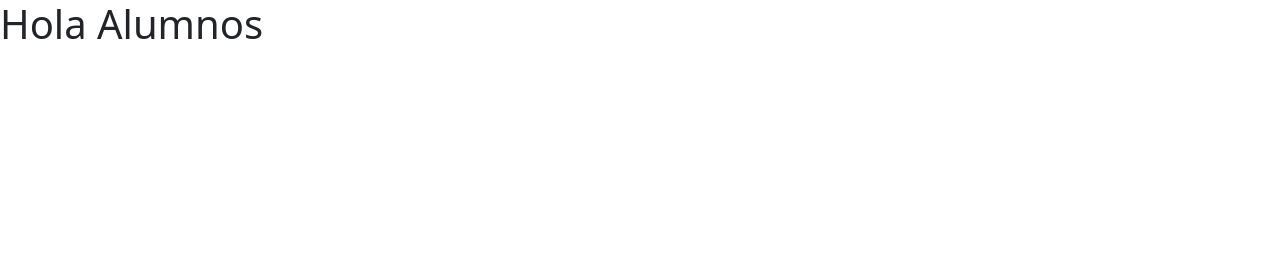
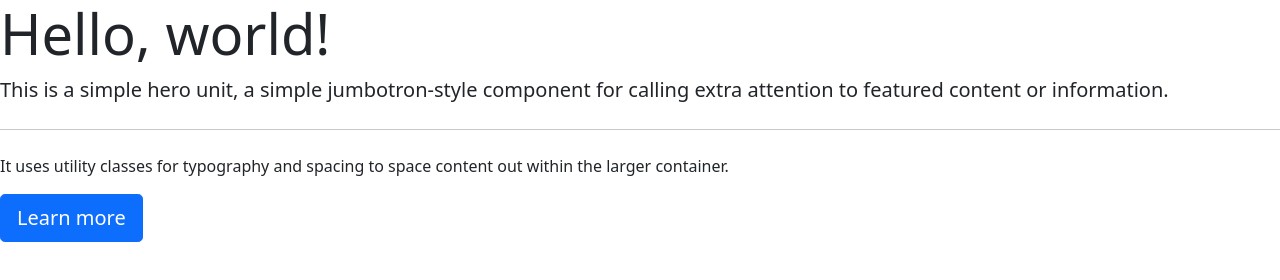
Before and after one commit to mentorrolling/singlepage, a plain HTML site: page index.html in a window 1280 px wide. Drawn offline with nearby package versions, Linux system fonts and the light colour scheme.

Commit message:
Trabajando en el main

```diff
--- a/index.html
+++ b/index.html
@@ -14,7 +14,23 @@
     <title>Single Page</title>
   </head>
   <body>
-    <h1>Hola Alumnos</h1>
+    <header></header>
+    <main>
+      <div class="jumbotron">
+        <h1 class="display-4">Hello, world!</h1>
+        <p class="lead">
+          This is a simple hero unit, a simple jumbotron-style component for
+          calling extra attention to featured content or information.
+        </p>
+        <hr class="my-4" />
+        <p>
+          It uses utility classes for typography and spacing to space content
+          out within the larger container.
+        </p>
+        <a class="btn btn-primary btn-lg" href="#" role="button">Learn more</a>
+      </div>
+    </main>
+    <footer></footer>
 
     <script
       src="https://cdn.jsdelivr.net/npm/bootstrap@5.0.2/dist/js/bootstrap.bundle.min.js"
```
Also changed, not shown: 1 other file.
